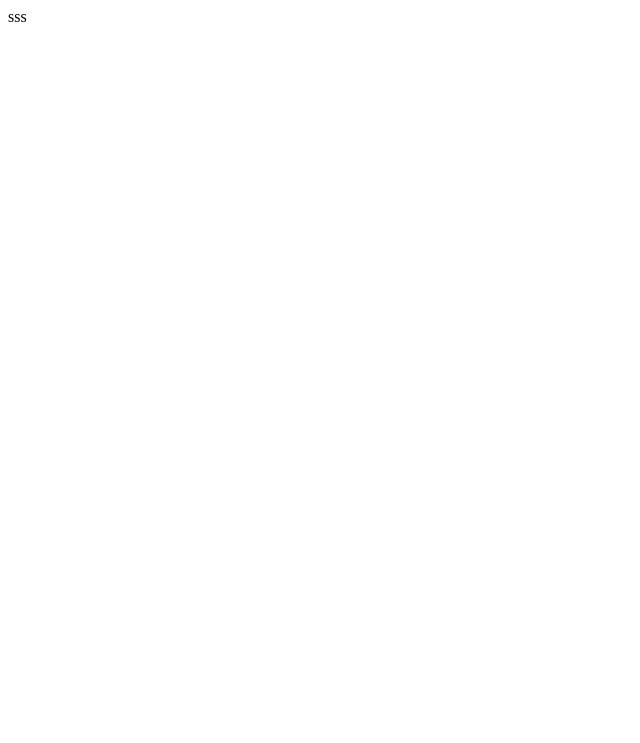
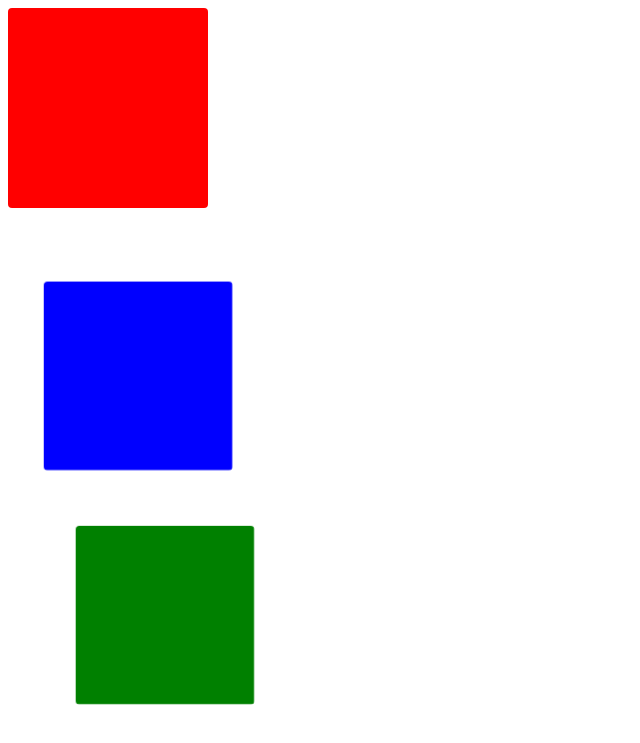
Before and after one commit to Copyes/Parcel, a Vue app: page / in a window 1280 px wide. Shown: the top 743 px of the page, without its empty margins (0-640 px from the left). Built offline with nearby package versions, Linux system fonts and the light colour scheme.

Commit message:
:sparkles: new style

```diff
--- a/src/components/touch-swiper/index.vue
+++ b/src/components/touch-swiper/index.vue
@@ -1,15 +1,70 @@
 <template>
   <ul class="stack">
-    <li class="stack-item" style="transform: translate3d(0, 0, 0); opacity: 1; z-index: 10;"></li>
-    <li class="stack-item" style="transform: translate3d(0, 0, -60px); opacity: 1; z-index: 1;"></li>
-    <li class="stack-item" style="transform: translate3d(0, 0, -120px); opacity: 1; z-index: 1;"></li>
-    <li class="stack-item" style="transform: translate3d(0, 0, -180px); opacity: 0; z-index: -1;"></li>
-    <li class="stack-item" style="transform: translate3d(0, 0, -180px); opacity: 0; z-index: -1;"></li>
+    <li class="stack-item" v-for="(item, index) in pages" :key="index" :style="[transform(index)]">
+      <div :style="{'backgroundColor': item.color}"></div>
+    </li>
   </ul>
 </template>
 <script>
+var getRandomColor = function(){
+  return  '#' +
+    (function(color){
+    return (color +=  '0123456789abcdef'[Math.floor(Math.random()*16)])
+      && (color.length == 6) ?  color : arguments.callee(color);
+  })('');
+}
 export default {
-
+  name: 'Stack',
+  data() {
+    return {
+      pages: [
+        {
+          color: 'red'
+        },
+        {
+          color: 'blue'
+        },
+        {
+          color: 'green'
+        },
+        {
+          color: 'yellow'
+        },
+        {
+          color: 'pink'
+        }
+      ],
+      firstCard: {
+        currentPage: 0
+      },
+      tempData: {
+        zIndex: 10,
+        opacity: 1,
+        visible: 3
+      }
+    }
+  },
+  methods: {
+    transform(index) {
+      if(index >= this.firstCard.currentPage) {
+        let style = {};
+        let visible = this.tempData.visible;
+        let preIndex = index - this.firstCard.currentPage;
+        // 可见数量内的卡片样式
+        if(index <= this.firstCard.currentPage + this.tempData.visible - 1) {
+          style['opacity'] = 1;
+          style['transform'] = `translate3d(0,0,${-1 * preIndex * 60}px)`;
+          style['zIndex'] = visible - index + this.firstCard.currentPage;
+          style['transitionTimingFunction'] = 'ease'
+          style['transitionDuration'] = 300 + 'ms';
+        } else {
+          style['zIndex'] = '-1';
+          style['transform'] = `translate3d(0,0,${-1 * visible * 60}px)`;
+        }
+        return style;
+      }
+    }
+  }
 }
 </script>
 <style scoped>
@@ -27,10 +82,16 @@ export default {
 }
 .stack-item {
   overflow: hidden;
-  width: 100%;
-  height: 100%;
+  width: 200px;
+  height: 200px;
   border-radius: 4px;
-  background: red;
+  background: #fff;
   text-align: center;
 }
+.stack-item div {
+    display: block;
+    width: 100%;
+    height: 100%;
+    pointer-events: none;
+  }
 </style>
--- a/src/main.js
+++ b/src/main.js
@@ -1,7 +1,6 @@
 import Vue from 'vue'
 import App from './App'
 import router from './router'
-import './components/index.js'
 import store from './store'
 
 Vue.config.productionTip = false
--- a/src/pages/test/test.vue
+++ b/src/pages/test/test.vue
@@ -1,21 +1,26 @@
 <template>
   <div class="test">
-    sss
+    <Stack></Stack>
   </div>
 </template>
 
 <script>
+  import Stack from '../../components/touch-swiper/index.vue';
   export default {
-    name: 'test'
+    name: 'test',
+    components: {
+      Stack
+    }
   }
 </script>
 
 <style>
 #app {
+  margin-top: 60px;
+  color: #2c3e50;
+  text-align: center;
+
   -webkit-font-smoothing: antialiased;
   -moz-osx-font-smoothing: grayscale;
-  text-align: center;
-  color: #2c3e50;
-  margin-top: 60px;
 }
 </style>
```
